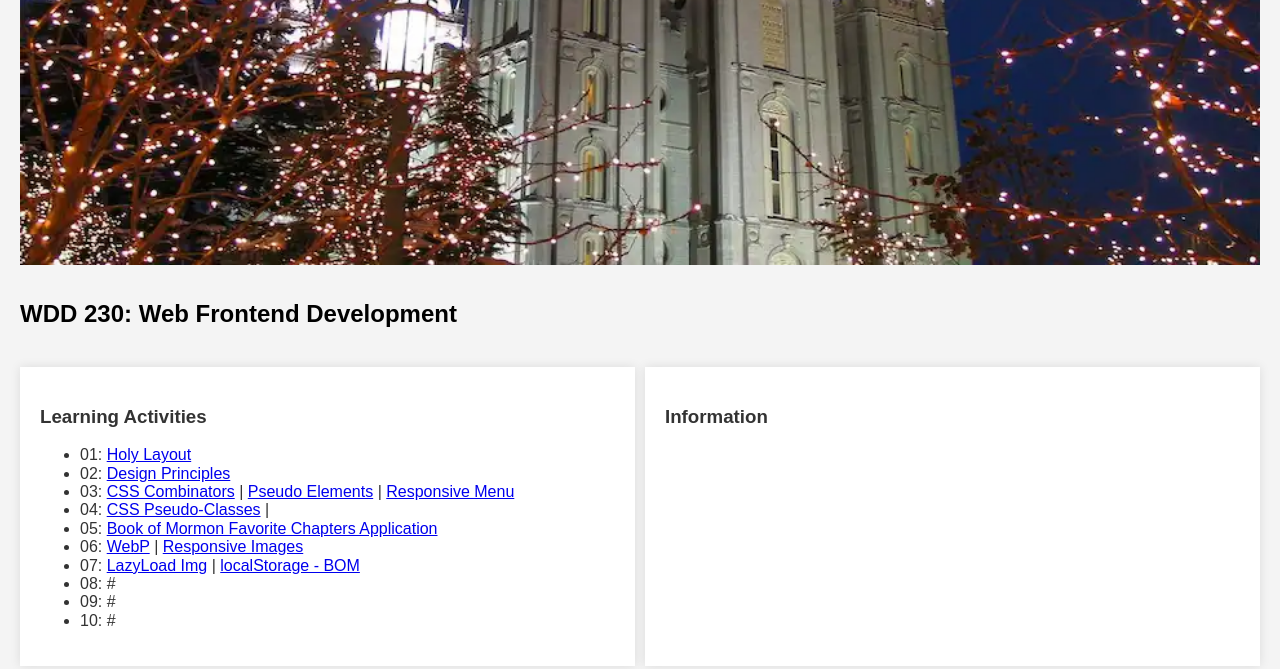
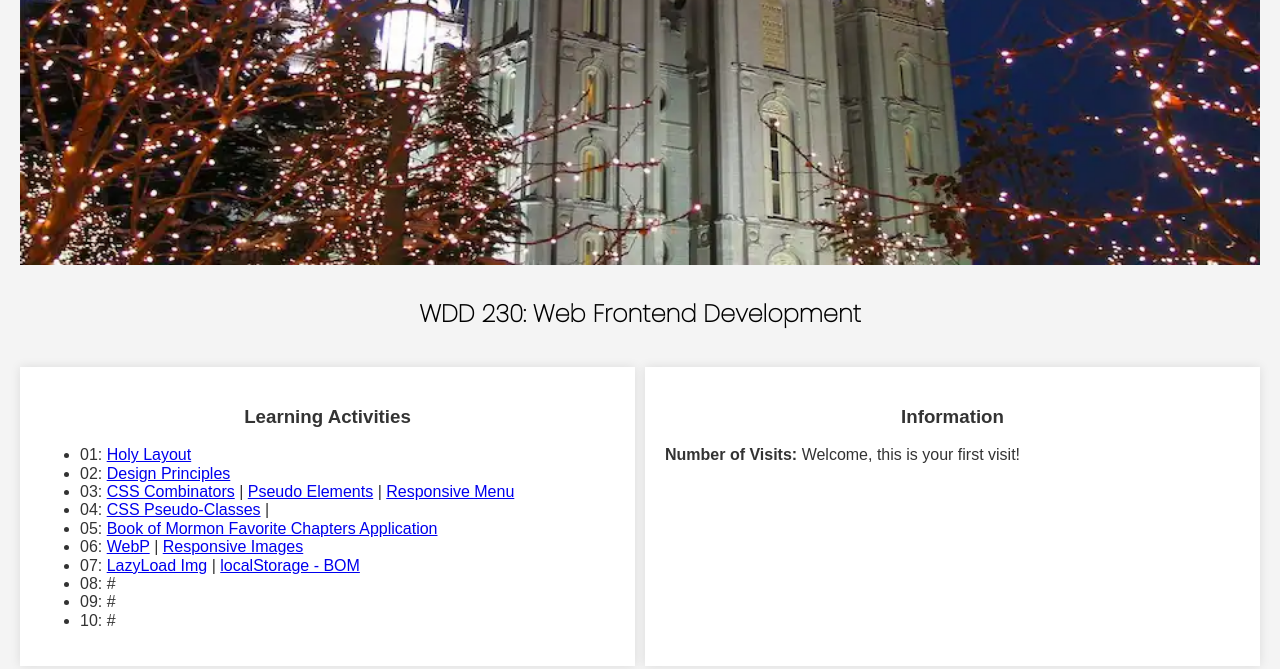
Before and after one commit to ElRodFe/wdd230, a plain HTML site: page index.html in a window 1280 px wide. Shown: the part 714-1383 px from the top of the page. Drawn offline with Linux system fonts and the light colour scheme; a web font is replaced by a local one.

Commit message:
num of visits js added

```diff
--- a/index.html
+++ b/index.html
@@ -70,13 +70,13 @@
         </section>
         <section class="card">
             <h3>Information</h3>
-
+            <p><span class="label">Number of Visits: </span> <span class="visits"></span></p>
         </section>
     </main>
     <iframe class="map"
         src="https://www.google.com/maps/embed?pb=!1m14!1m12!1m3!1d3336.242203892675!2d-58.01758651425697!3d-33.260150936328834!2m3!1f0!2f0!3f0!3m2!1i1024!2i768!4f13.1!5e0!3m2!1ses-419!2suy!4v1706115649552!5m2!1ses-419!2suy"
         width="600" height="450" style="border:0;" allowfullscreen="" loading="lazy"
-        referrerpolicy="no-referrer-when-downgrade"> iframe
+        referrerpolicy="no-referrer-when-downgrade" title="googleMap"> iframe
     </iframe>
     <footer>
         <p>&copy; <span id="datetime"></span> | Elias Rodriguez | Uruguay</p>
@@ -84,6 +84,7 @@
     </footer>
     <script src="scripts/getdates.js"></script>
     <script src="scripts/responsive-menu.js"></script>
+    <script src="scripts/num-visits.js"></script>
 </body>
 
 
--- /dev/null
+++ b/scripts/num-visits.js
@@ -0,0 +1,13 @@
+const display = document.querySelector(".visits");
+let visits = Number(localStorage.getItem("numVisits")) || 0;
+
+if (visits == 0) {
+    display.textContent = "Welcome, this is your first visit!"
+}
+else {
+    display.textContent = visits;
+}
+
+visits++;
+
+localStorage.setItem("numVisits", visits);
--- a/styles/base.css
+++ b/styles/base.css
@@ -75,8 +75,15 @@ div {
 }
 
 h2 {
+    font-family: 'Poppins', sans-serif;
+    font-weight: bolder;
     color: #000000;
     grid-column: 1/3;
+    text-align: center;
+}
+
+h3 {
+    text-align: center;
 }
 
 .card {
@@ -84,6 +91,10 @@ h2 {
     padding: 20px;
     margin: 10px 0;
     box-shadow: 0 0 10px rgba(0, 0, 0, 0.1);
+}
+
+.label {
+    font-weight: bold;
 }
 
 .map {
```
